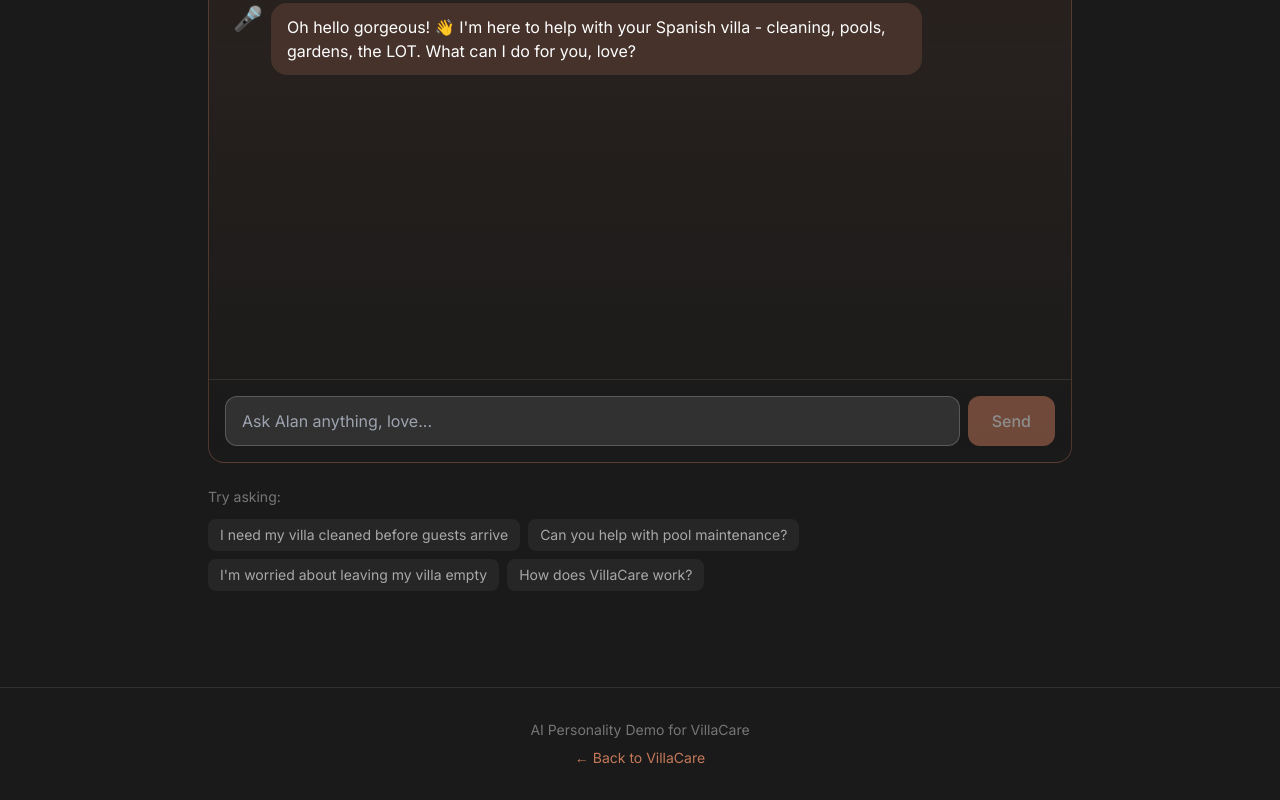
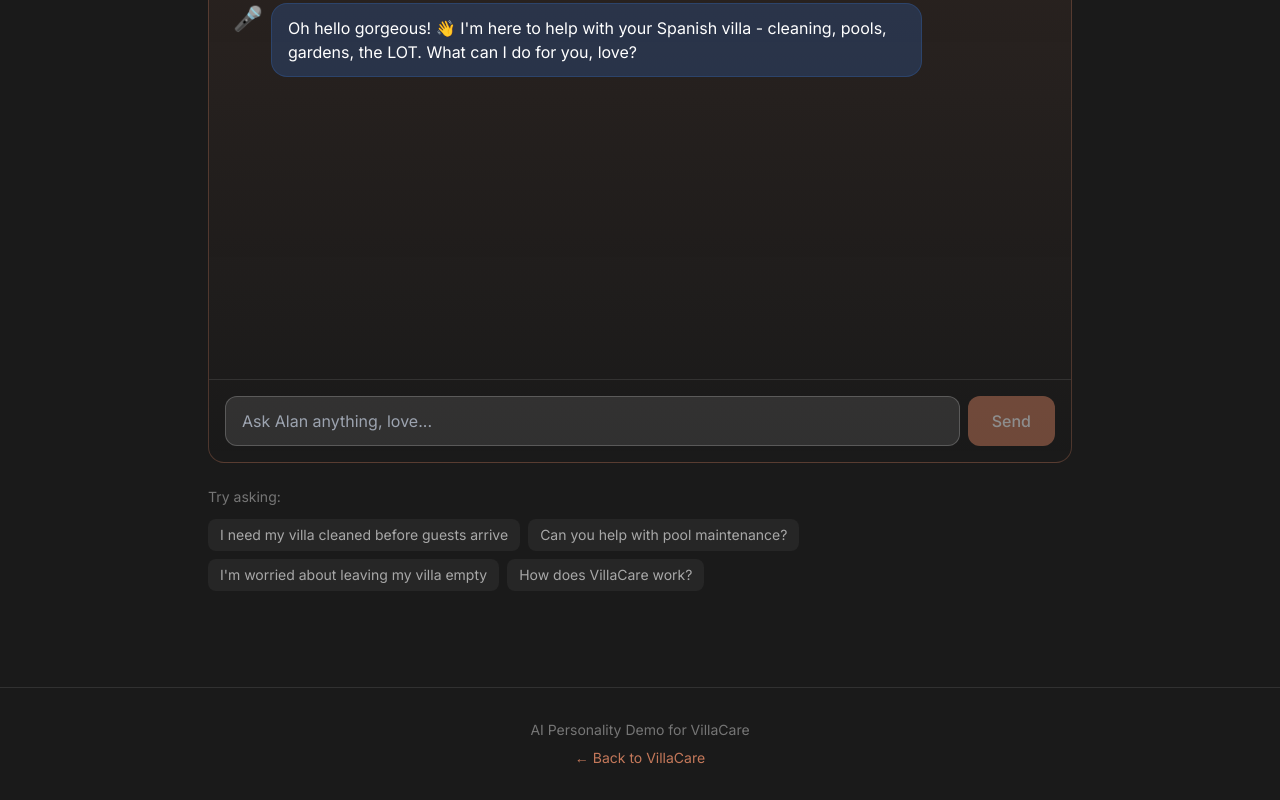
Before and after one commit to leadballoon-agency/villacare-app, a Next.js app: page /demo in a window 1280 px wide. Both pictures are taken after a click on the button 418 px from the left and 736 px from the top of the page. Shown: the part 264-1064 px from the top of the page. Built offline with nearby package versions, Linux system fonts and the light colour scheme.

Commit message:
Add subtle color cues - blue for Alan, pink for Amanda messages

```diff
--- a/app/demo/page.tsx
+++ b/app/demo/page.tsx
@@ -355,7 +355,9 @@
                       className={`max-w-[80%] px-4 py-3 rounded-2xl ${
                         msg.role === 'user'
                           ? 'bg-white text-[#1A1A1A]'
-                          : 'bg-[#C4785A]/20 text-white'
+                          : msg.agent === 'alan'
+                            ? 'bg-blue-500/20 text-white border border-blue-500/20'
+                            : 'bg-pink-500/20 text-white border border-pink-500/20'
                       }`}
                     >
                       {msg.content}
```
